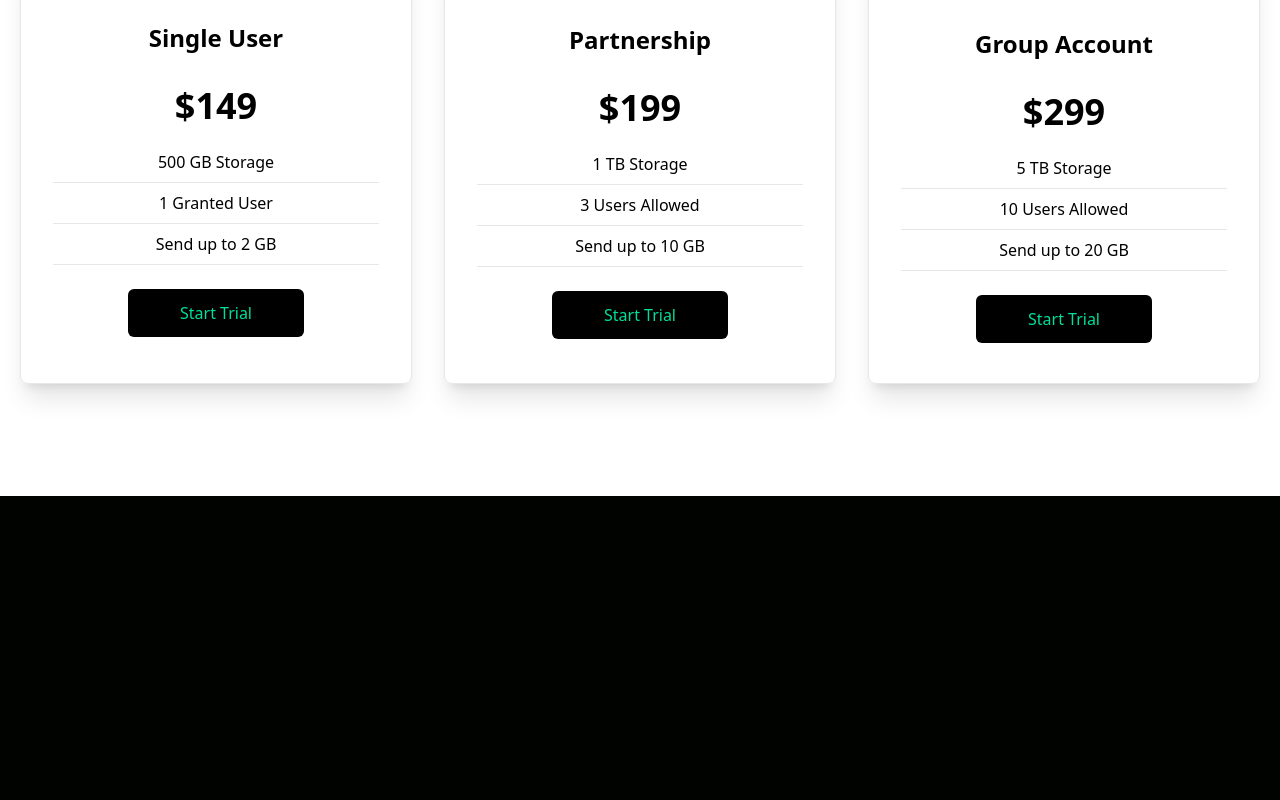
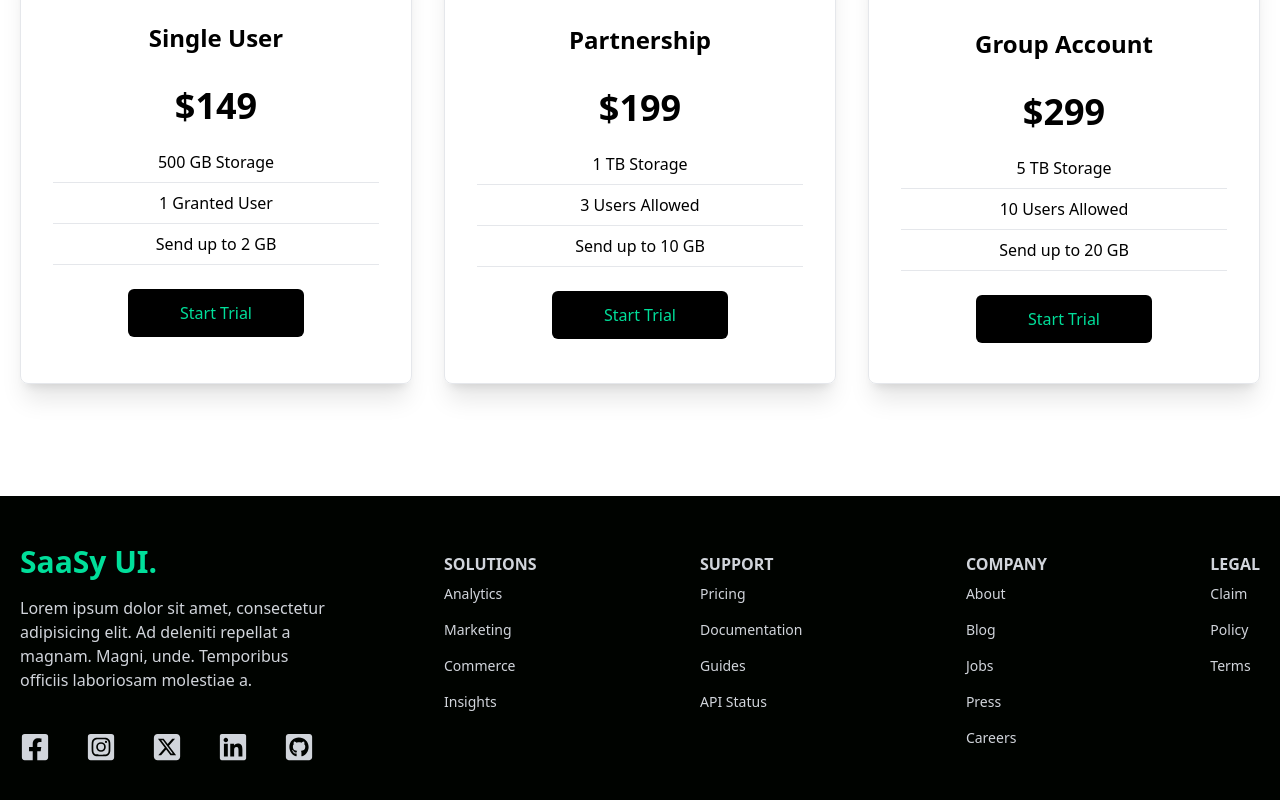
Before and after one commit to thaitommytran/sassy-ui, a React (Create React App) app: page / in a window 1280 px wide. Shown: the part 1876-2676 px from the top of the page. Before the commit the page ends 2372 px from the top, so only its background shows below. Built offline with nearby package versions, Linux system fonts and the light colour scheme.

Commit message:
Added Footer and FooterColumn components

```diff
--- a/src/App.js
+++ b/src/App.js
@@ -4,6 +4,7 @@ import Hero from "./components/Hero";
 import Analytics from "./components/Analytics";
 import Newsletter from "./components/Newsletter";
 import Cards from "./components/Cards";
+import Footer from "./components/Footer";
 
 function App() {
   return (
@@ -13,6 +14,7 @@ function App() {
       <Analytics />
       <Newsletter />
       <Cards />
+      <Footer />
     </div>
   );
 }
--- /dev/null
+++ b/src/components/Footer.jsx
@@ -0,0 +1,57 @@
+import React from "react";
+import {
+  FaFacebookSquare,
+  FaInstagramSquare,
+  FaLinkedin,
+  FaGithubSquare,
+} from "react-icons/fa";
+import { FaSquareXTwitter } from "react-icons/fa6";
+import FooterColumn from "./FooterColumn";
+
+const Footer = () => {
+  const footerColumns = [
+    {
+      title: "Solutions",
+      items: ["Analytics", "Marketing", "Commerce", "Insights"],
+    },
+    {
+      title: "Support",
+      items: ["Pricing", "Documentation", "Guides", "API Status"],
+    },
+    {
+      title: "Company",
+      items: ["About", "Blog", "Jobs", "Press", "Careers"],
+    },
+    {
+      title: "Legal",
+      items: ["Claim", "Policy", "Terms"],
+    },
+  ];
+
+  return (
+    <div className="max-w-[1240px] mx-auto py-12 px-8 lg:px-12 xl:px-0 grid lg:grid-cols-3 gap-8 text-gray-300">
+      <div>
+        <h1 className="w-full text-3xl font-bold text-[#00df9a]">SaaSy UI.</h1>
+        <p className="py-4 w-[80%]">
+          Lorem ipsum dolor sit amet, consectetur adipisicing elit. Ad deleniti
+          repellat a magnam. Magni, unde. Temporibus officiis laboriosam
+          molestiae a.
+        </p>
+        <div className="flex justify-around md:justify-between md:w-[75%] my-6">
+          <FaFacebookSquare size={30} />
+          <FaInstagramSquare size={30} />
+          <FaSquareXTwitter size={30} />
+          <FaLinkedin size={30} />
+          <FaGithubSquare size={30} />
+        </div>
+      </div>
+      <div className="lg:col-span-2 flex justify-between">
+        {footerColumns.map((column, index) => (
+          <FooterColumn key={index} title={column.title} items={column.items} />
+        ))}
+      </div>
+    </div>
+  );
+};
+
+export default Footer;
--- /dev/null
+++ b/src/components/FooterColumn.jsx
@@ -0,0 +1,17 @@
+import React from 'react'
+
+const FooterColumn = ({ title, items }) => (
+    <div>
+      <h6 className="font-bold uppercase pt-2">{title}</h6>
+      <ul>
+        {items.map((item, index) => (
+          <li key={index} className="py-2 text-sm">
+            {item}
+          </li>
+        ))}
+      </ul>
+    </div>
+  );
+
+
+export default FooterColumn
```
